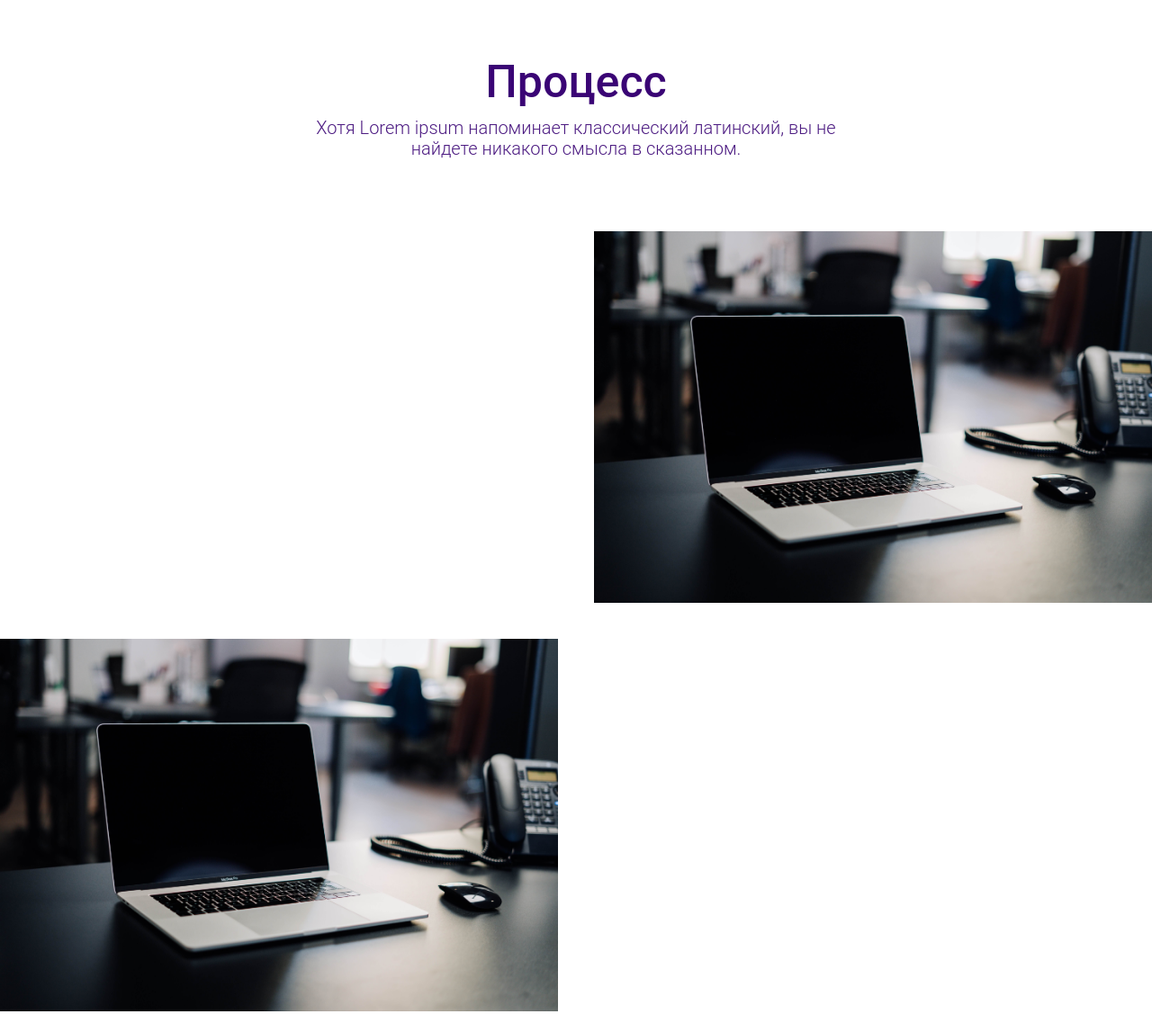
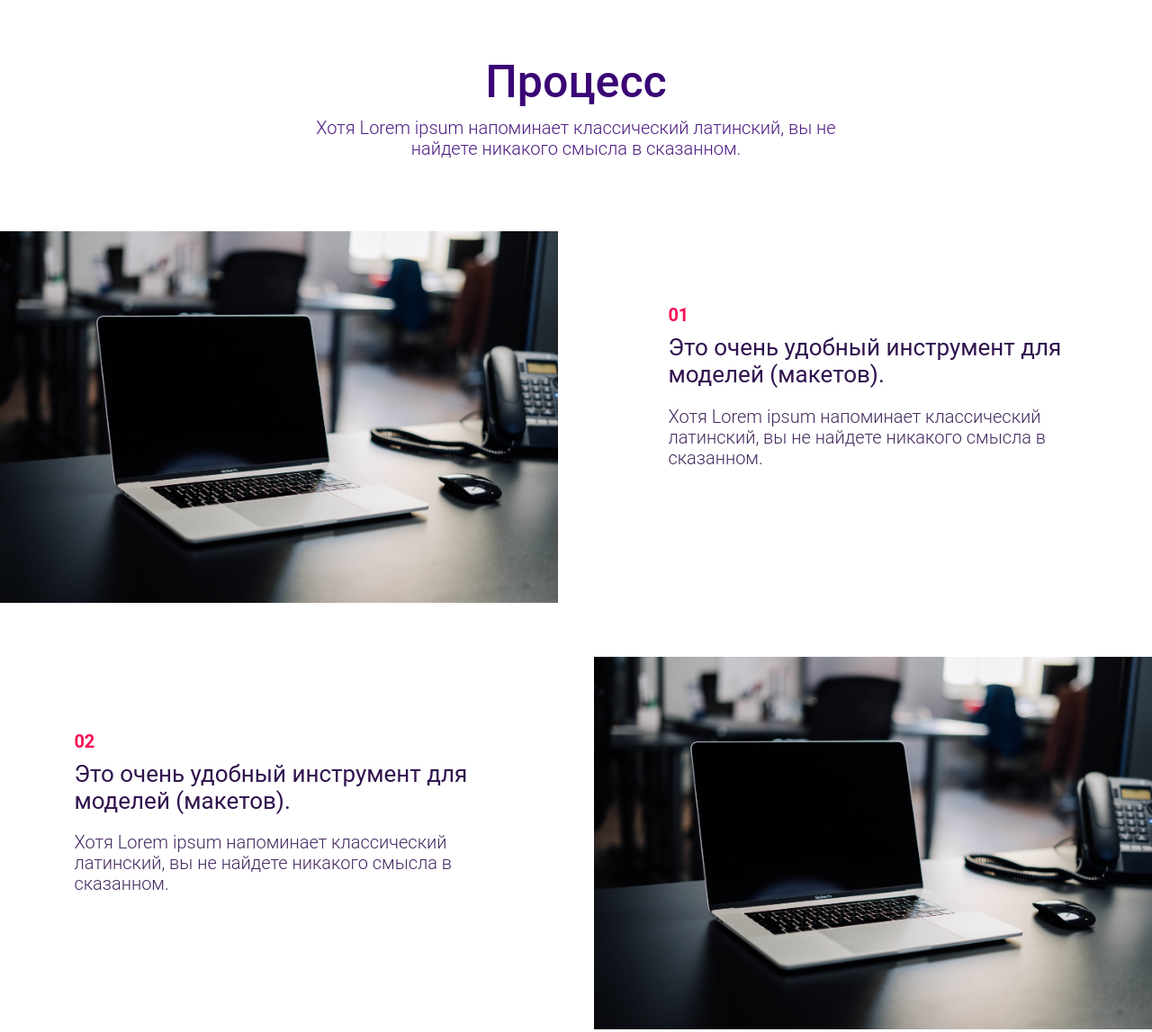
Before and after one commit to drimchansky/jade, a Gatsby site: page /services in a window 1280 px wide. Shown: the part 876-2023 px from the top of the page at 90% size. Built offline with nearby package versions, Linux system fonts and the light colour scheme; Gatsby itself is replaced by a stand-in of ours.

Commit message:
Complete steps

```diff
--- a/src/components/common/Banner.js
+++ b/src/components/common/Banner.js
@@ -3,6 +3,7 @@ import React from 'react'
 import styled from 'styled-components'
 import { useStaticQuery, graphql } from 'gatsby'
 import BackgroundImage from 'gatsby-background-image'
+import { Container } from '@material-ui/core'
 // custom
 import { colors, breakpoints } from '../../utility/variables'
 
@@ -23,9 +24,9 @@ const Banner = ({ text }) => {
   return (
     <BackgroundImage Tag="section" fluid={imageData} backgroundColor={`rgba(37, 3, 74, 0.8)`}>
       <BannerStyled>
-        <ContainerStyled>
+        <Container>
           <HeaderStyled>{text}</HeaderStyled>
-        </ContainerStyled>
+        </Container>
       </BannerStyled>
     </BackgroundImage>
   )
@@ -47,18 +48,6 @@ const BannerStyled = styled.div`
   }
 `
 
-const ContainerStyled = styled.div`
-  max-width: 1400px;
-  margin: 0 auto;
-  height: 100%;
-  display: flex;
-  align-items: flex-end;
-
-  @media (${breakpoints.large}) {
-    align-items: center;
-  }
-`
-
 const HeaderStyled = styled.h2`
   font-size: 1.5rem;
   color: ${colors.white};
--- a/src/components/services/StepsItem.js
+++ b/src/components/services/StepsItem.js
@@ -3,17 +3,63 @@ import styled from 'styled-components'
 import { Grid } from '@material-ui/core'
 import Img from 'gatsby-image'
 
+import { colors } from '../../utility/variables'
+
 const StepsItem = ({ id, img, title, text }) => {
   return (
-    <Item container spacing={5} component="article">
-      <Grid item xs={12}></Grid>
+    <StyledItem container spacing={5} component="article">
+      <StyledContentWrapper item xs={12} sm={6}>
+        <small>{id}</small>
+        <span>{title}</span>
+        <p>{text}</p>
+      </StyledContentWrapper>
+
       <Grid item xs={12} sm={6}>
         <Img fluid={img} />
       </Grid>
-    </Item>
+    </StyledItem>
   )
 }
 
-const Item = styled(Grid)``
+const StyledItem = styled(Grid)`
+  padding: 0 10px;
+
+  @media (min-width: 600px) {
+    padding: 0;
+  }
+`
+
+const StyledContentWrapper = styled(Grid)`
+  color: ${colors.secondaryThree};
+  display: flex;
+  justify-content: center;
+  flex-direction: column;
+  align-items: flex-start;
+  /* Overwriting MaterialUI inline Grid styles */
+  padding-bottom: 0 !important;
+
+  @media (min-width: 600px) {
+    justify-content: flex-start;
+    /* Overwriting MaterialUI inline Grid styles */
+    padding: 8vw !important;
+  }
+
+  & small {
+    font-size: 1rem;
+    color: ${colors.primary};
+    font-weight: 700;
+  }
+
+  & span {
+    font-size: 1.3rem;
+    margin-top: 0.5rem;
+  }
+
+  & p {
+    font-size: 1rem;
+    font-weight: 300;
+    opacity: 0.9;
+  }
+`
 
 export default StepsItem
--- a/src/components/services/StepsList.js
+++ b/src/components/services/StepsList.js
@@ -13,19 +13,19 @@ const StepsList = () => {
   //
   const data = [
     {
-      id: 1,
+      id: '01',
       title: 'Это очень удобный инструмент для моделей (макетов).',
       text:
         'Хотя Lorem ipsum напоминает классический латинский, вы не найдете никакого смысла в сказанном.',
     },
     {
-      id: 2,
+      id: '02',
       title: 'Это очень удобный инструмент для моделей (макетов).',
       text:
         'Хотя Lorem ipsum напоминает классический латинский, вы не найдете никакого смысла в сказанном.',
     },
     {
-      id: 3,
+      id: '03',
       title: 'Это очень удобный инструмент для моделей (макетов).',
       text:
         'Хотя Lorem ipsum напоминает классический латинский, вы не найдете никакого смысла в сказанном.',
@@ -54,7 +54,7 @@ const StepsList = () => {
             subtitle="Хотя Lorem ipsum напоминает классический латинский, вы не найдете никакого смысла в сказанном."
           />
         </Grid>
-        <Grid item container component="ul" style={{ paddingBottom: '2rem' }}>
+        <Grid item container component="ul" style={{ padding: '2rem 0' }}>
           {data.map(item => {
             return (
               <StyledItem key={item.id} item component="li" xs={12}>
@@ -77,6 +77,10 @@ const StepsList = () => {
 const StyledContainer = styled(Container)``
 
 const StyledItem = styled(Grid)`
+  &:not(:first-child) {
+    margin-top: 3rem;
+  }
+
   &:nth-child(odd) article {
     flex-direction: row-reverse;
   }
```
